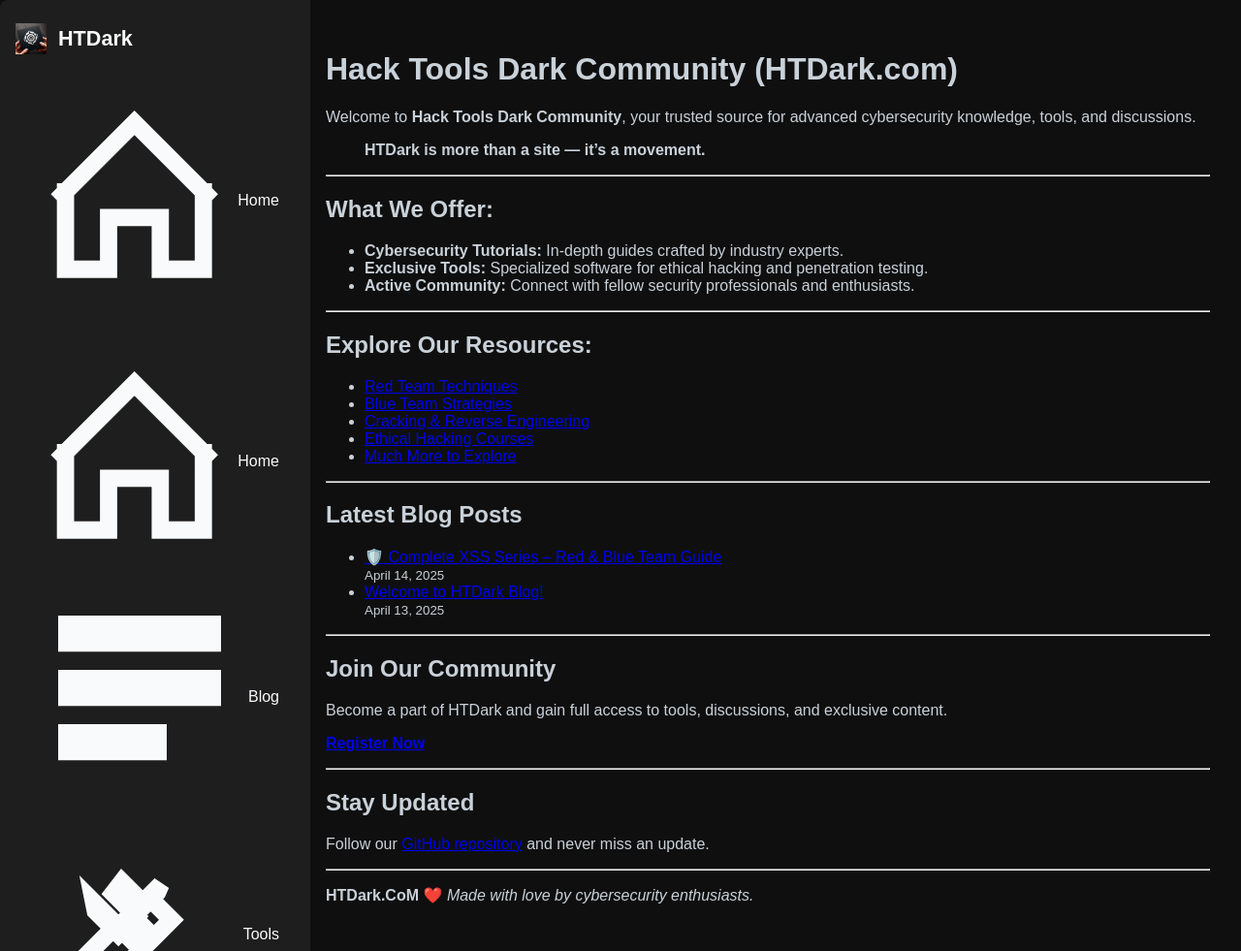
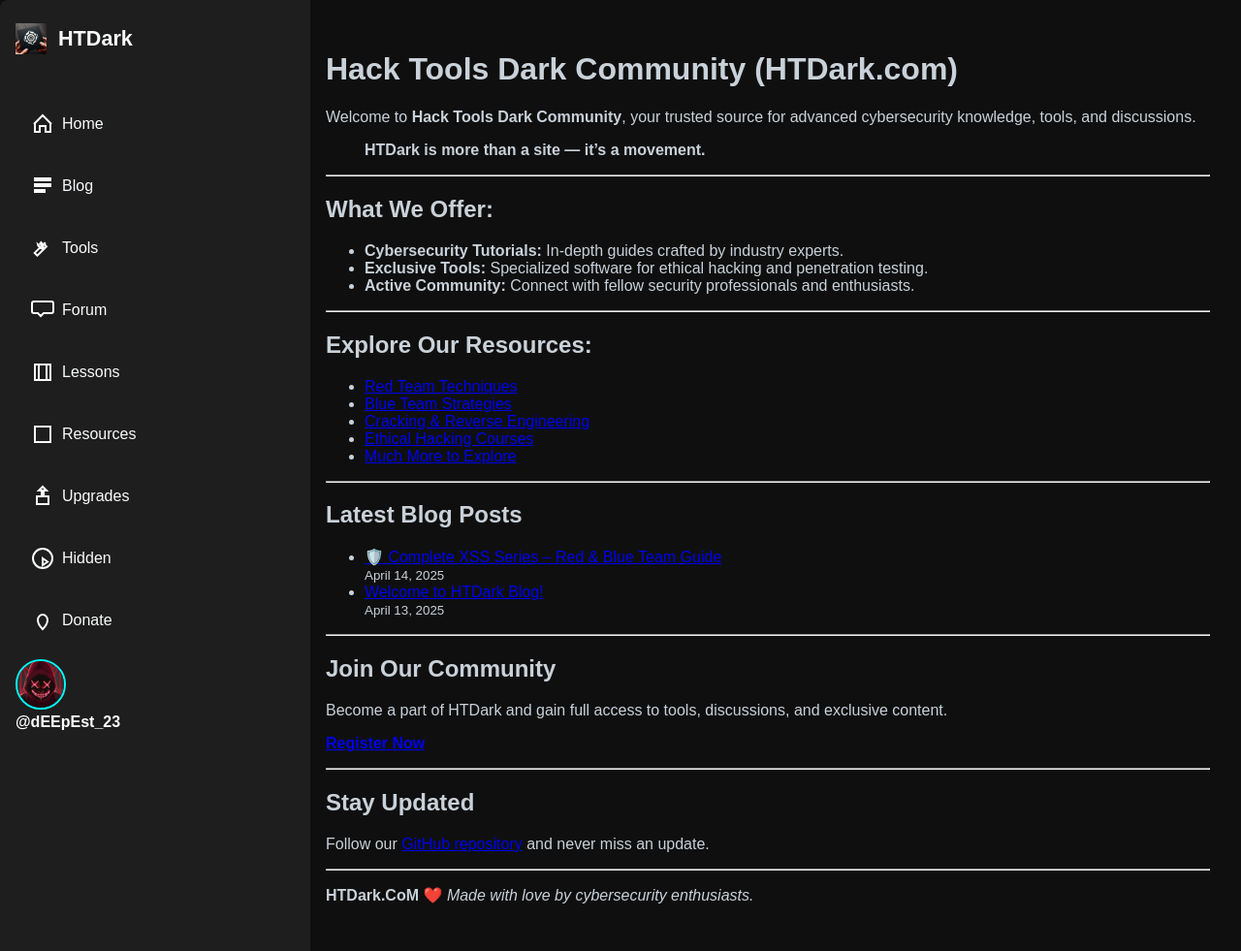
Before and after one commit to LvL23HT/HTDark, a Jekyll site: the page built from index.md, in a window 1280 px wide and 981 px high. Shown: the whole window at 97% size. Built offline with Jekyll 4.4.1, drawn with Linux system fonts in a browser that asks for light colours.

Commit message:
Update default.html

```diff
--- a/_layouts/default.html
+++ b/_layouts/default.html
@@ -108,22 +108,44 @@
         text-shadow: 0 0 5px #00fff7, 0 0 10px #00fff7;
       }
 
-      .tooltip {
-        position: relative;
+      /* Sidebar Link Styles */
+      .sidebar-links ul {
+        list-style: none;
+        padding: 0;
+        margin: 0;
+      }
+
+      .sidebar-links li {
+        margin: 1rem 0;
+      }
+
+      .sidebar-links a {
+        display: flex;
+        align-items: center;
+        text-decoration: none;
+        color: #c9d1d9;
+        padding: 0.5rem 1rem;
+        transition: background-color 0.3s ease;
+      }
+
+      .sidebar-links a:hover {
+        background-color: #2a2a2a;
+      }
+
+      .sidebar-links svg {
+        width: 1.5rem;
+        height: 1.5rem;
+        margin-right: 0.5rem;
+        transition: transform 0.2s ease-in-out, filter 0.3s ease-in-out;
+      }
+
+      .sidebar-links a:hover svg {
+        transform: scale(1.2);
+        filter: drop-shadow(0 0 4px #00fff7);
       }
 
       .tooltip__content {
         display: none;
-        position: absolute;
-        left: 100%;
-        margin-left: 0.5rem;
-        background: #1e1e1e;
-        color: #fff;
-        padding: 0.25rem 0.5rem;
-        border-radius: 0.25rem;
-        white-space: nowrap;
-        font-size: 0.85rem;
-        opacity: 0.9;
       }
 
       .tooltip:hover .tooltip__content {
@@ -149,6 +171,27 @@
         .expand-btn {
           display: block;
         }
+
+        .sidebar-links svg {
+          width: 1.2rem;
+          height: 1.2rem;
+        }
+
+        .sidebar-links a:hover svg {
+          transform: scale(1.1);
+        }
+      }
+
+      @media (max-width: 480px) {
+        .sidebar-links svg {
+          width: 1rem;
+          height: 1rem;
+          margin-right: 0.25rem;
+        }
+
+        .sidebar-links a:hover svg {
+          transform: scale(1.05);
+        }
       }
     </style>
   </head>
@@ -173,30 +216,19 @@
               <span class="link hide">Home</span>
             </a>
           </li>
-          <!-- Add additional links here -->
-                <div class="sidebar-links">
-  <ul>
-    <li>
-      <a href="{{ site.baseurl }}/" title="Home" class="tooltip">
-        <svg xmlns="http://www.w3.org/2000/svg" fill="none" stroke="currentColor" stroke-width="2" viewBox="0 0 24 24"><path d="M3 12l9-9 9 9M4 10v10h5v-6h6v6h5V10"/></svg>
-        <span class="link hide">Home</span>
-      </a>
-    </li>
           <li>
             <a href="{{ site.baseurl }}/blog" title="Blog" class="tooltip">
               <svg xmlns="http://www.w3.org/2000/svg" fill="none" stroke="currentColor" stroke-width="2" viewBox="0 0 24 24"><path d="M4 4h16v2H4zm0 6h16v2H4zm0 6h10v2H4z"/></svg>
               <span class="link hide">Blog</span>
-        <span class="tooltip__content">Blog</span>
-<style>.sidebar:not(.collapsed) .tooltip__content { display: none !important; }</style>
             </a>
           </li>
           <li>
             <a href="https://htdark.com/tools" title="Tools" class="tooltip">
               <svg xmlns="http://www.w3.org/2000/svg" fill="none" stroke="currentColor" stroke-width="2" viewBox="0 0 24 24"><path d="M14.7 6.3l-1.4 1.4 2.6 2.6-2 2-2.6-2.6-1.4 1.4 2.6 2.6-6 6-2.8-2.8 6-6-2.6-2.6L7.3 9.3l2.6 2.6 2-2-2.6-2.6L10.3 6l2.6 2.6 1.4-1.4z"/></svg>
               <span class="link hide">Tools</span>
-        <span class="tooltip__content">Tools</span>
             </a>
           </li>
+          <!-- Add other links as needed -->
               <li>
       <a href="https://htdark.com/forum" title="Forum" class="tooltip">
         <svg xmlns="http://www.w3.org/2000/svg" fill="none" stroke="currentColor" stroke-width="2" viewBox="0 0 24 24"><path d="M21 15a2 2 0 0 0 2-2V5a2 2 0 0 0-2-2H3a2 2 0 0 0-2 2v8a2 2 0 0 0 2 2h4l3 3 3-3h8z"/></svg>
@@ -241,8 +273,6 @@
     </li>
         </ul>
       </div>
-        </ul>
-      </div>
       <div class="sidebar_profile">
         <div class="avatar_wrapper">
           <img class="avatar" src="{{ site.baseurl }}/assets/img/avatar.jpg" alt="User Avatar">
```
Lines whose indentation alone changed are shown as unchanged.
